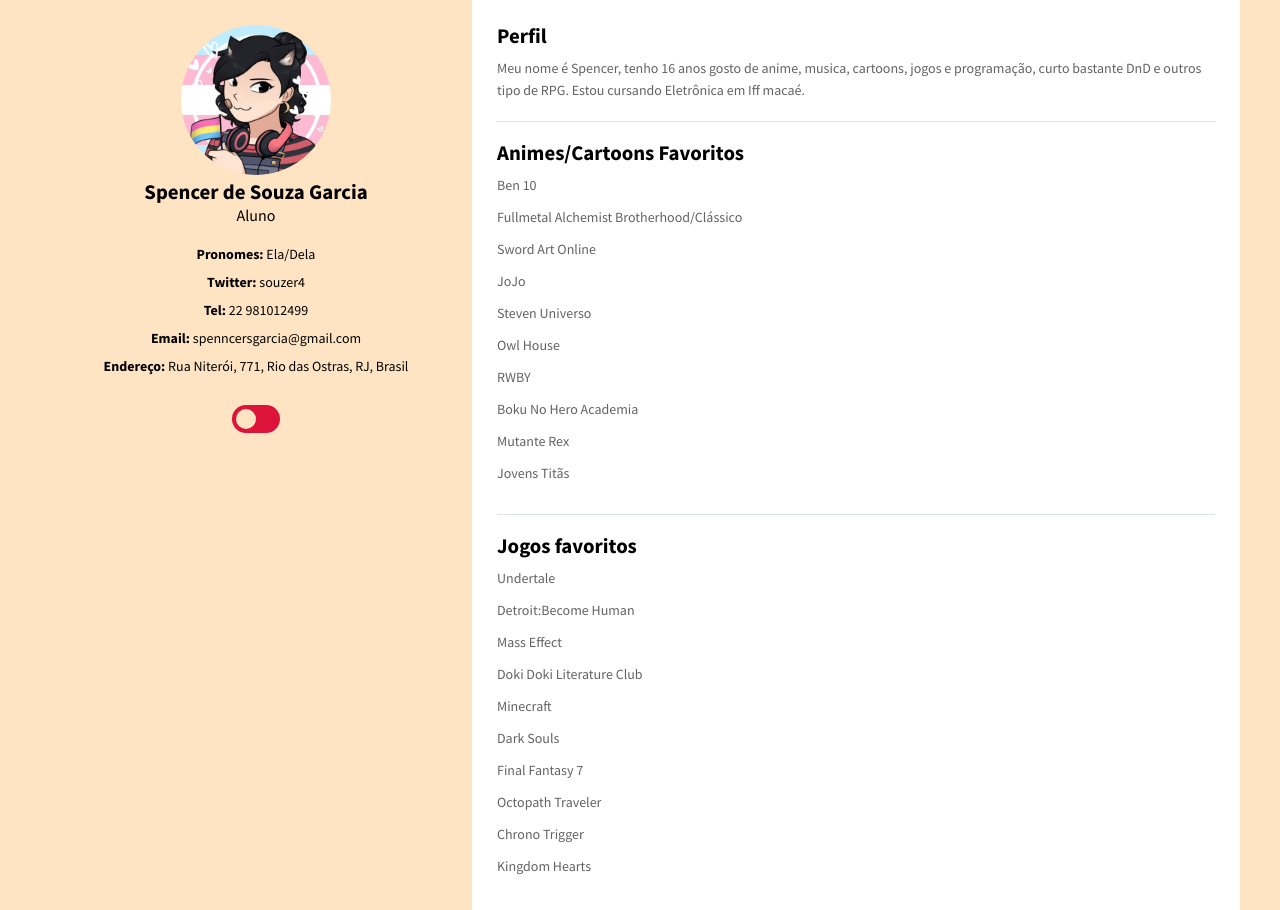
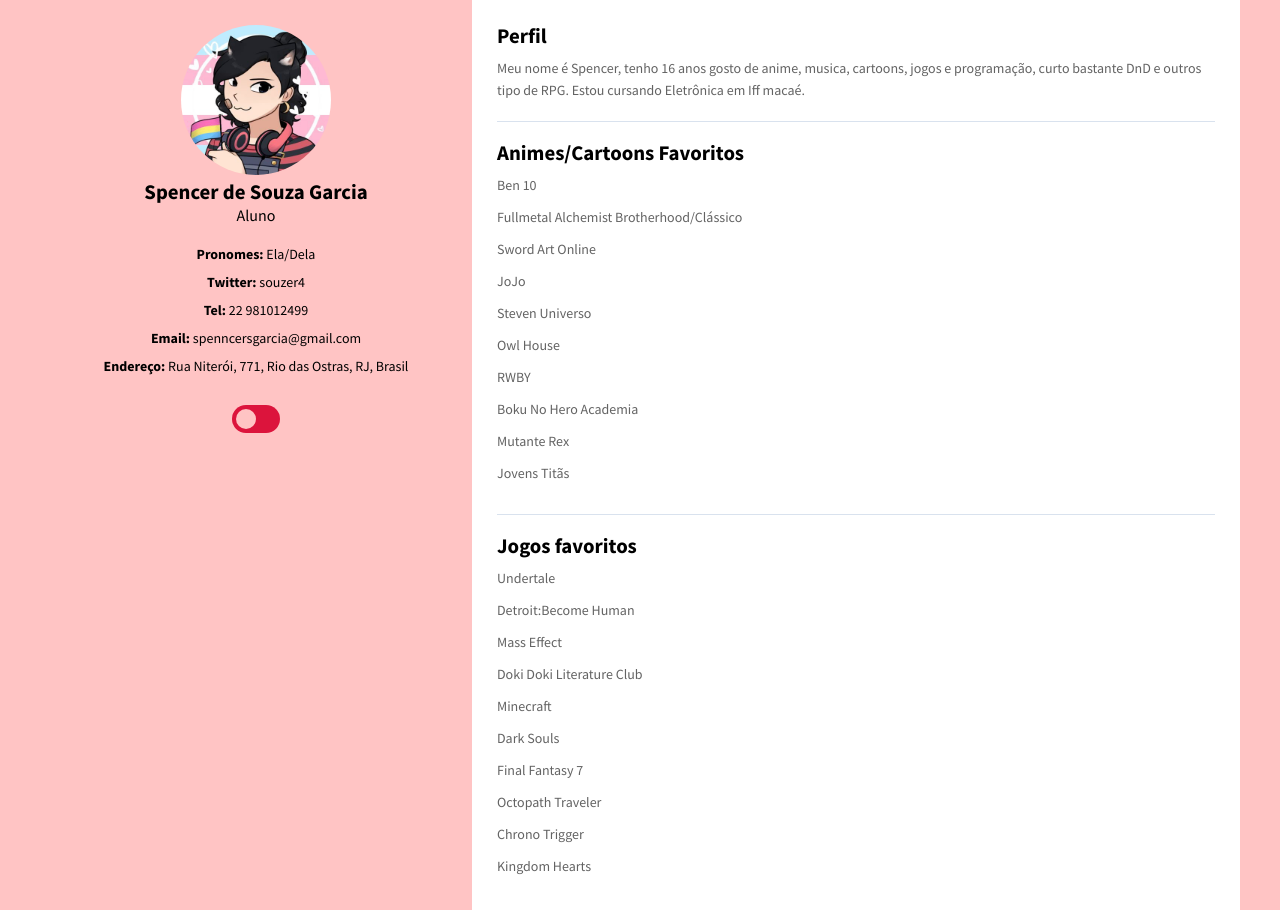
Before and after one commit to Souzer4/Souzer4.github.io, a plain HTML site: page index.html in a window 1280 px wide. Shown: the top 910 px of the page. Drawn offline with Linux system fonts and the light colour scheme.

Commit message:
Add files via upload

```diff
--- a/Assets/Css/style.css
+++ b/Assets/Css/style.css
@@ -74,7 +74,13 @@ input:checked ~ main section h2, section p{
     color: white;
 }
 
+input:checked ~ main .trocar_modo label{
+    background-color: rgb(82, 8, 23);
+   }
+
 input:checked ~ main .trocar_modo label span{
+    background-color: rgb(56, 1, 1);
+
     transform: translate(20px);
     }
 
@@ -86,7 +92,7 @@ input:checked ~ footer{
 
 /* PÁGINA INICIAL */
 main{
-    background-color: bisque;
+    background-color: rgb(255, 196, 196);
     transition: all ease-in-out .6s;
 }
 main .container{}
@@ -151,12 +157,13 @@ font-size: 14px;
     border-radius: 20px;
     padding: 4px;
     margin: 0 auto;
+    transition: all ease-in-out .6s;
 }
 .trocar_modo label span{
     width: 20px;
     height: 20px;
     display: inline-block;
-    background-color: bisque;
+    background-color: rgb(255, 196, 196);
     border-radius: 100%;
     transition: all ease-in-out .6s;
 }
--- a/index.html
+++ b/index.html
@@ -107,4 +107,4 @@
             </nav>
         </footer>
     </body>
-</html
+</html>
```
